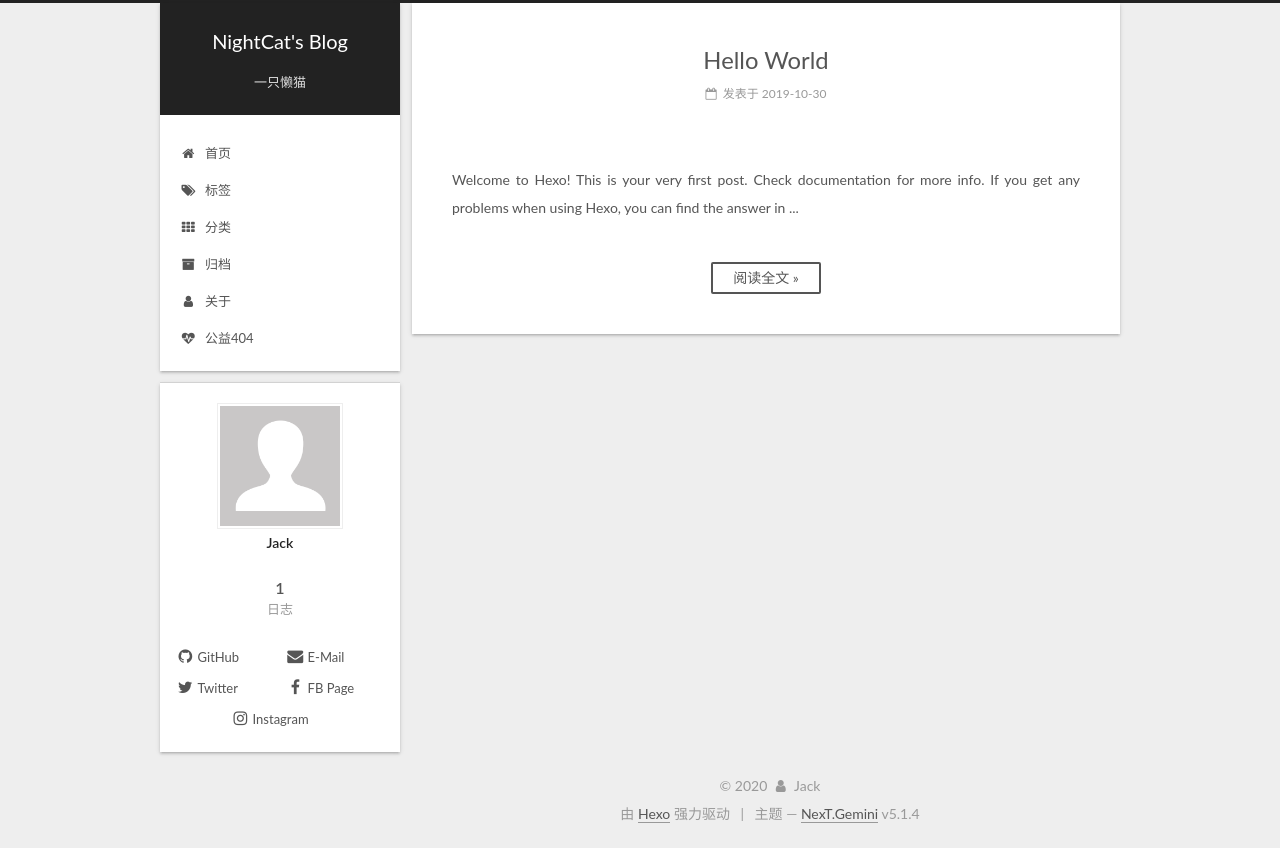
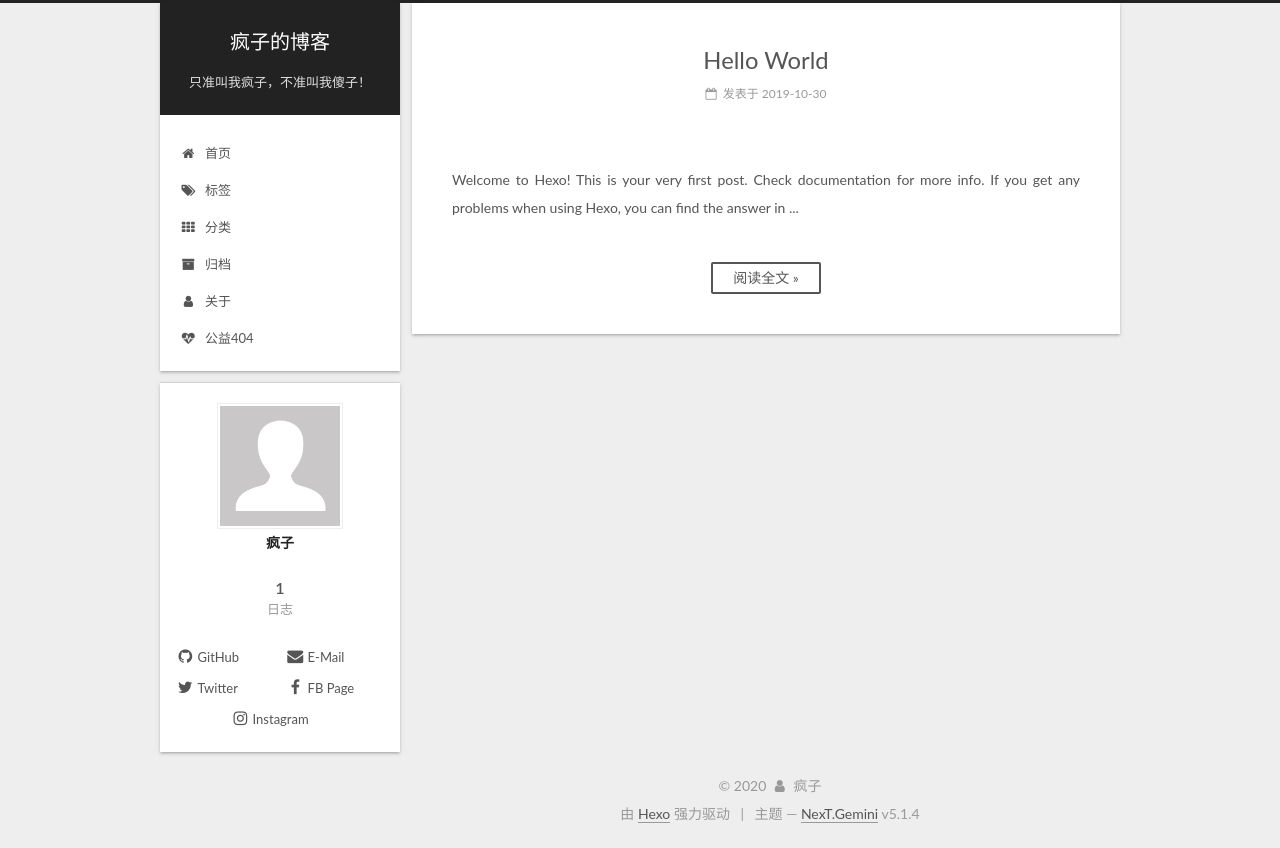
Before and after one commit to NightCat404/nightcat404.github.io, a plain HTML site: page index.html in a window 1280 px wide. Drawn offline with Linux system fonts and the light colour scheme.

Commit message:
Site updated: 2020-03-25 23:55:52

```diff
--- a/index.html
+++ b/index.html
@@ -80,9 +80,9 @@
 
 
 <meta property="og:type" content="website">
-<meta property="og:title" content="NightCat&#39;s Blog">
+<meta property="og:title" content="疯子的博客">
 <meta property="og:url" content="http:&#x2F;&#x2F;night.cat&#x2F;index.html">
-<meta property="og:site_name" content="NightCat&#39;s Blog">
+<meta property="og:site_name" content="疯子的博客">
 <meta property="og:locale" content="zh-Hans">
 <meta name="twitter:card" content="summary">
 
@@ -120,7 +120,7 @@
 
 
 
-  <title>NightCat's Blog</title>
+  <title>疯子的博客</title>
 
 
 
@@ -152,12 +152,12 @@
     <div class="custom-logo-site-title">
       <a href="/"  class="brand" rel="start">
         <span class="logo-line-before"><i></i></span>
-        <span class="site-title">NightCat's Blog</span>
+        <span class="site-title">疯子的博客</span>
         <span class="logo-line-after"><i></i></span>
       </a>
     </div>
 
-        <p class="site-subtitle">一只懒猫</p>
+        <p class="site-subtitle">只准叫我疯子，不准叫我傻子！</p>
 
   </div>
 
@@ -272,13 +272,13 @@
     <link itemprop="mainEntityOfPage" href="http://night.cat/2019/10/30/hello-world/">
 
     <span hidden itemprop="author" itemscope itemtype="http://schema.org/Person">
-      <meta itemprop="name" content="Jack">
+      <meta itemprop="name" content="疯子">
       <meta itemprop="description" content="">
       <meta itemprop="image" content="/images/avatar.gif">
     </span>
 
     <span hidden itemprop="publisher" itemscope itemtype="http://schema.org/Organization">
-      <meta itemprop="name" content="NightCat's Blog">
+      <meta itemprop="name" content="疯子的博客">
     </span>
 
 
@@ -419,9 +419,9 @@
 
               <img class="site-author-image" itemprop="image"
                 src="/images/avatar.gif"
-                alt="Jack" />
+                alt="疯子" />
 
-              <p class="site-author-name" itemprop="name">Jack</p>
+              <p class="site-author-name" itemprop="name">疯子</p>
               <p class="site-description motion-element" itemprop="description"></p>
           </div>
 
@@ -511,7 +511,7 @@
   <span class="with-love">
     <i class="fa fa-user"></i>
   </span>
-  <span class="author" itemprop="copyrightHolder">Jack</span>
+  <span class="author" itemprop="copyrightHolder">疯子</span>
 
 
 </div>
```
Also changed, not shown: 2019/10/30/hello-world/index.html (+9 -9 lines), archives/2019/10/index.html (+8 -8 lines), archives/2019/index.html (+8 -8 lines), archives/index.html (+8 -8 lines).
